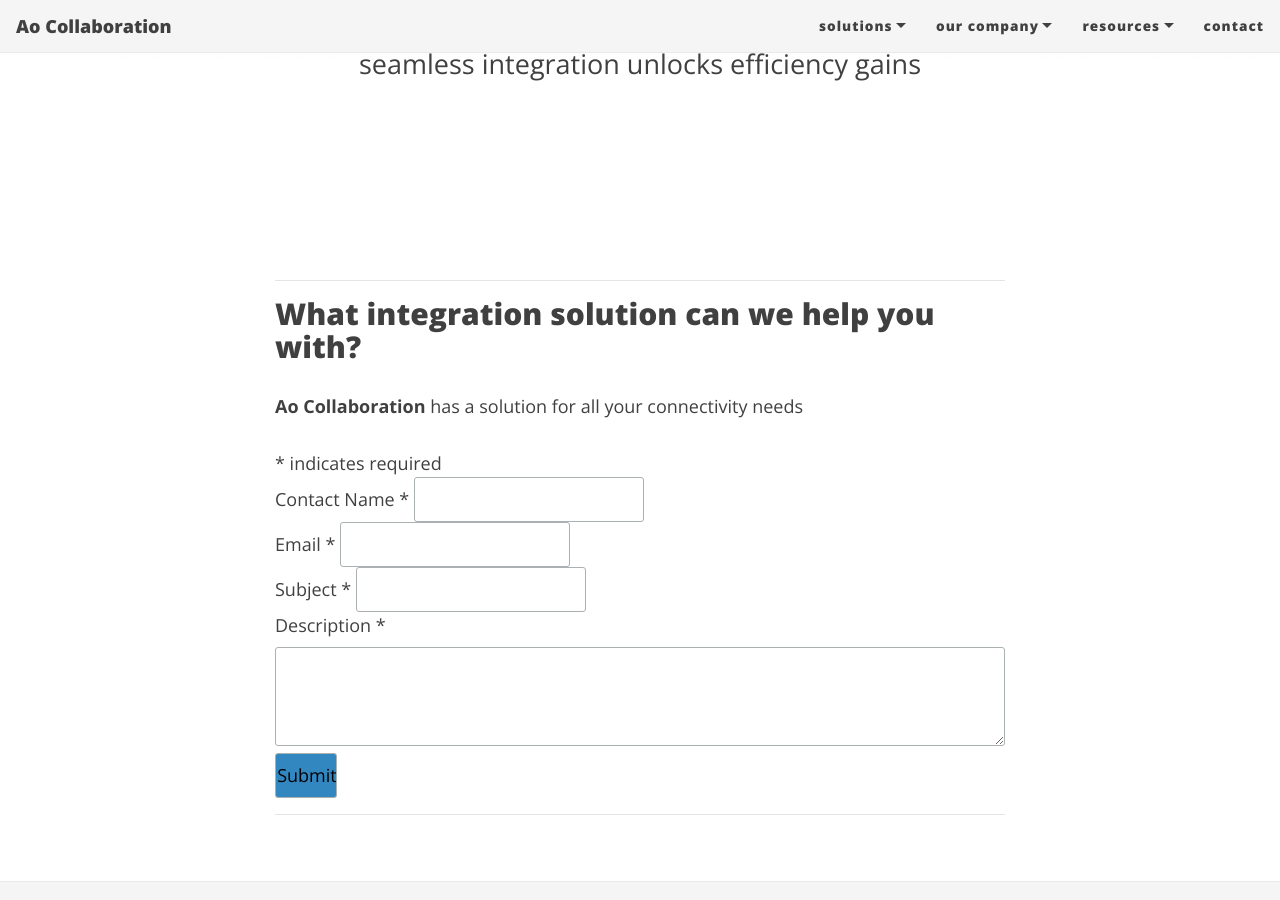
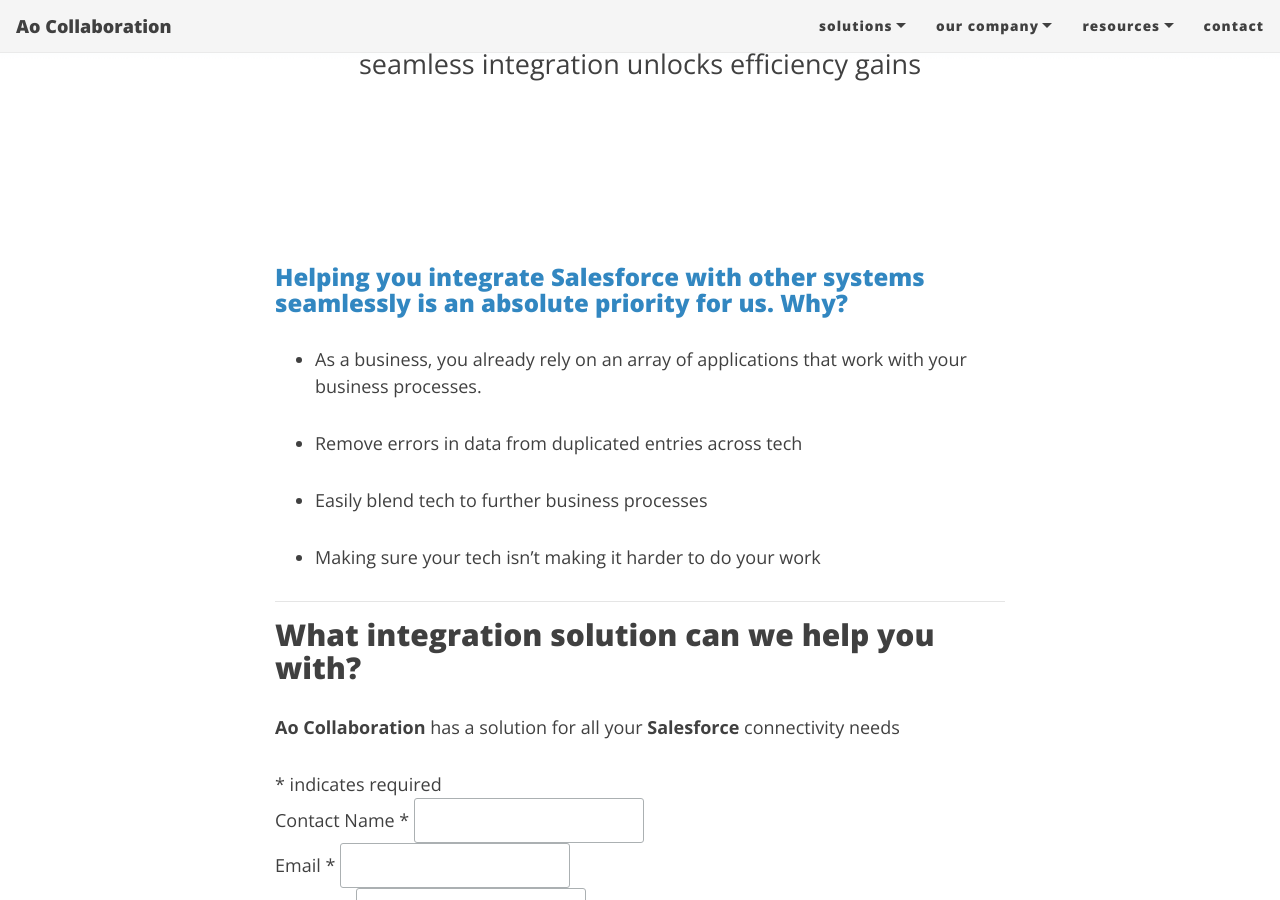
Before and after one commit to Ao-Collaboration/Ao-Collaboration.github.io, a Jekyll site: the page built from integrations.md, in a window 1280 px wide and 900 px high, scrolled down 452 px. Built offline with Jekyll 4.4.1, drawn with Linux system fonts in a browser that asks for light colours; nearby versions of some CDN libraries; comment, search, counter and statistics services are not loaded.

Commit message:
Update integrations.md

```diff
--- a/integrations.md
+++ b/integrations.md
@@ -6,10 +6,22 @@
 share-img: assets/img/integrations-page-share.jpg
 ---
 
+### Helping you integrate **Salesforce** with other systems seamlessly is an absolute priority for us. Why?
+
+* As a business, you already rely on an array of applications that work with your business processes.
+
+* Remove errors in data from duplicated entries across tech
+
+* Easily blend tech to further business processes
+
+* Making sure your tech isn't making it harder to do your work
+
+
+
 ---
 ## What integration solution can we help you with?
 
-**Ao Collaboration** has a solution for all your connectivity needs
+**Ao Collaboration** has a solution for all your **Salesforce** connectivity needs
 
 {% include web-to-case-form.html %}
 
```
